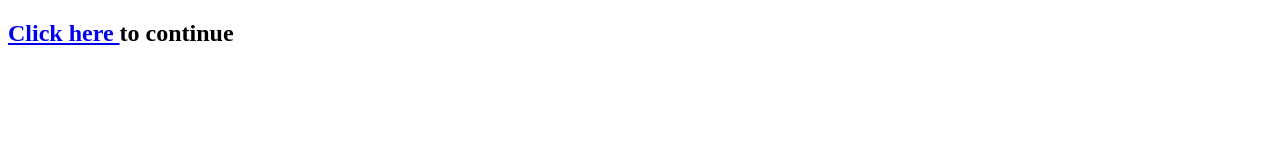
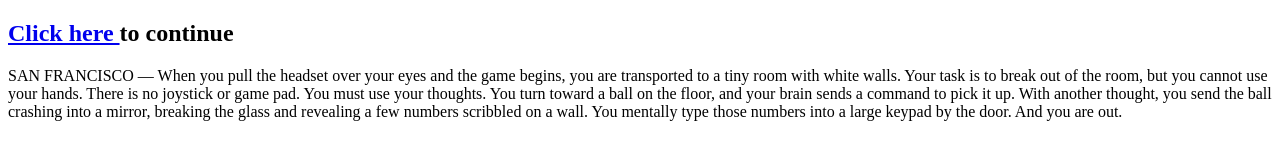
Before and after one commit to BearOfZU/avt217, a plain HTML site: page p1/page3/index.html in a window 1280 px wide. Drawn offline with Linux system fonts and the light colour scheme.

Commit message:
Updating page 3 content

```diff
--- a/p1/page3/index.html
+++ b/p1/page3/index.html
@@ -7,5 +7,8 @@
 </head>
 <body>
 	<h2><a href="../page3/index.html"> Click here </a> to continue</h2>
+	<p>SAN FRANCISCO — When you pull the headset over your eyes and the game begins, you are transported to a tiny room with white walls. Your task is to break out of the room, but you cannot use your hands. There is no joystick or game pad. You must use your thoughts.
+	You turn toward a ball on the floor, and your brain sends a command to pick it up. With another thought, you send the ball crashing into a mirror, breaking the glass and revealing a few numbers scribbled on a wall. You mentally type those numbers into a large keypad by the door. And you are out.
+	</p>
 </body>
 </html>
```
